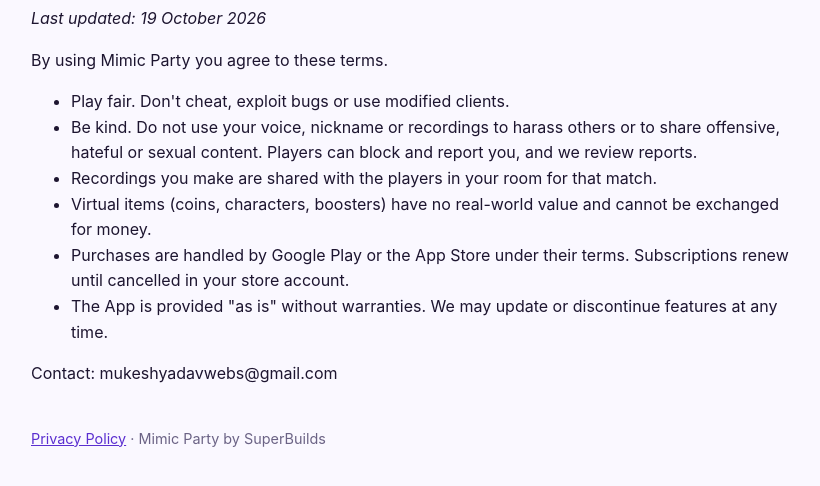
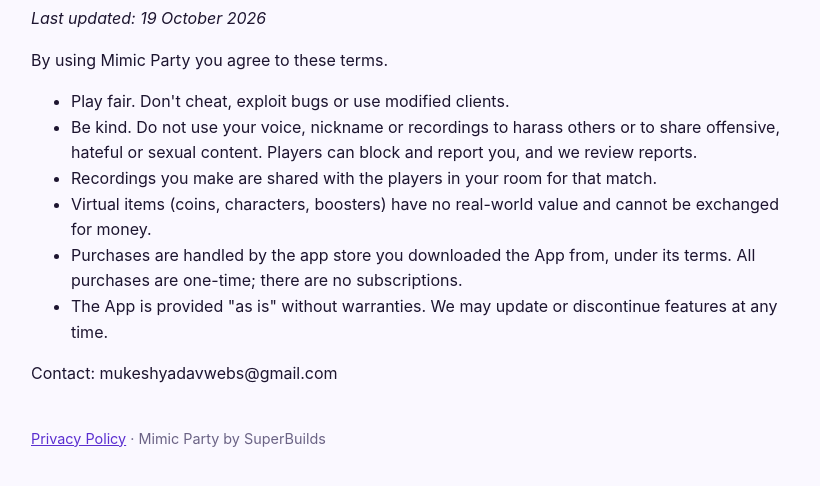
Before and after one commit to mukeshwebs/echoparty-privacy, a plain HTML site: page terms.html in a window 1280 px wide. Shown: the part 120-606 px from the top of the page, without its empty margins (229-1049 px from the left). Drawn offline with Linux system fonts and the light colour scheme.

Commit message:
Terms: platform-neutral purchase wording

```diff
--- a/terms.html
+++ b/terms.html
@@ -2,5 +2,5 @@
 <meta name="viewport" content="width=device-width,initial-scale=1"><title>Mimic Party - Terms of Use</title>
 <style>body{font-family:-apple-system,Segoe UI,Roboto,sans-serif;max-width:760px;margin:0 auto;padding:32px 20px;line-height:1.6;color:#1d1530;background:#faf8ff}
 h1{color:#5b2fd0}h2{margin-top:28px;font-size:1.15rem}a{color:#5b2fd0}footer{margin-top:40px;font-size:.9rem;color:#6b6385}</style></head>
-<body><h1>Mimic Party - Terms of Use</h1><p><em>Last updated: 19 October 2026</em></p><p>By using Mimic Party you agree to these terms.</p><ul><li>Play fair. Don&#x27;t cheat, exploit bugs or use modified clients.</li><li>Be kind. Do not use your voice, nickname or recordings to harass others or to share offensive, hateful or sexual content. Players can block and report you, and we review reports.</li><li>Recordings you make are shared with the players in your room for that match.</li><li>Virtual items (coins, characters, boosters) have no real-world value and cannot be exchanged for money.</li><li>Purchases are handled by Google Play or the App Store under their terms. Subscriptions renew until cancelled in your store account.</li><li>The App is provided &quot;as is&quot; without warranties. We may update or discontinue features at any time.</li></ul><p>Contact: mukeshyadavwebs@gmail.com</p>
+<body><h1>Mimic Party - Terms of Use</h1><p><em>Last updated: 19 October 2026</em></p><p>By using Mimic Party you agree to these terms.</p><ul><li>Play fair. Don&#x27;t cheat, exploit bugs or use modified clients.</li><li>Be kind. Do not use your voice, nickname or recordings to harass others or to share offensive, hateful or sexual content. Players can block and report you, and we review reports.</li><li>Recordings you make are shared with the players in your room for that match.</li><li>Virtual items (coins, characters, boosters) have no real-world value and cannot be exchanged for money.</li><li>Purchases are handled by the app store you downloaded the App from, under its terms. All purchases are one-time; there are no subscriptions.</li><li>The App is provided &quot;as is&quot; without warranties. We may update or discontinue features at any time.</li></ul><p>Contact: mukeshyadavwebs@gmail.com</p>
 <footer><a href="index.html">Privacy Policy</a> · Mimic Party by SuperBuilds</footer></body></html>
```
